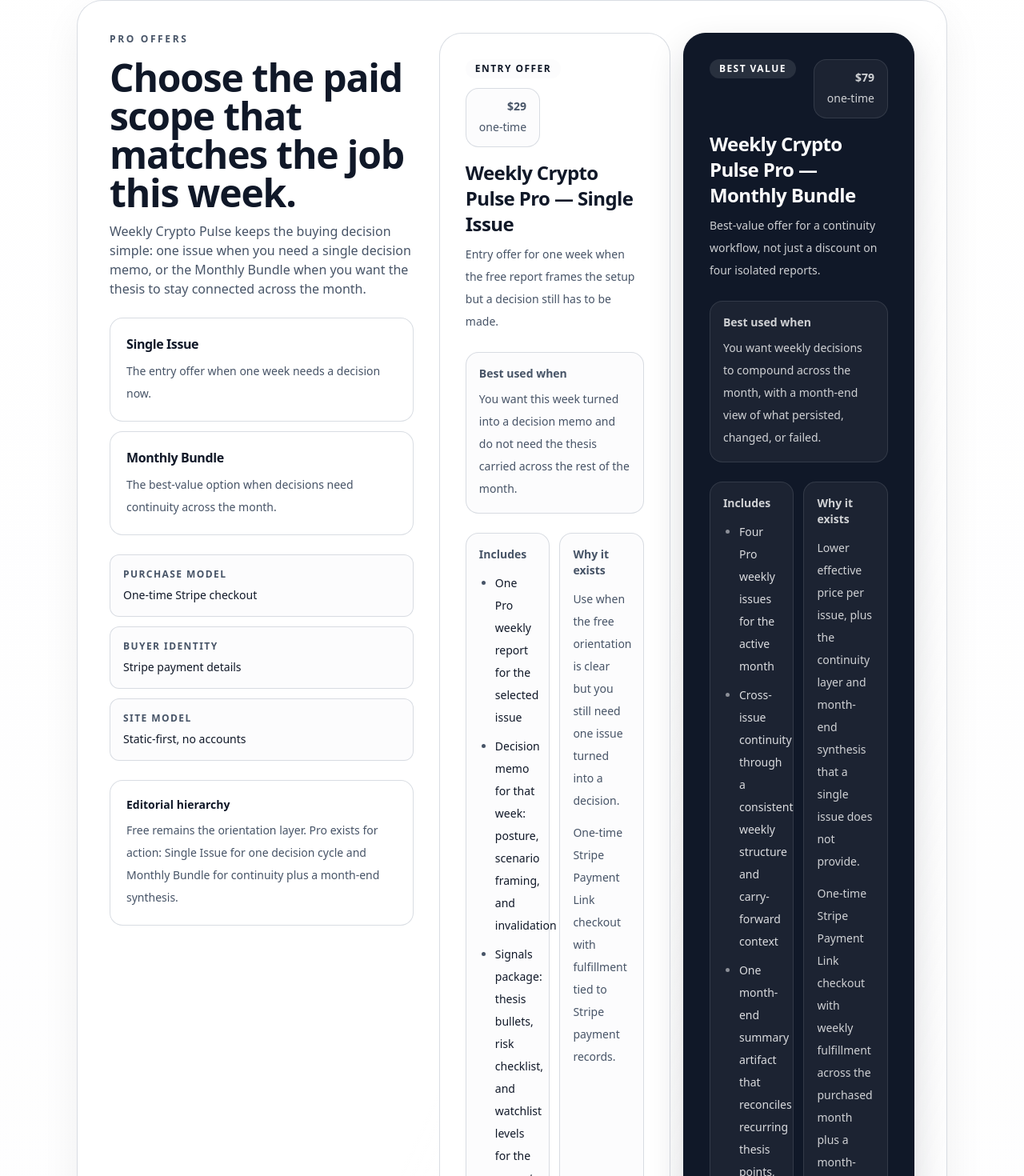
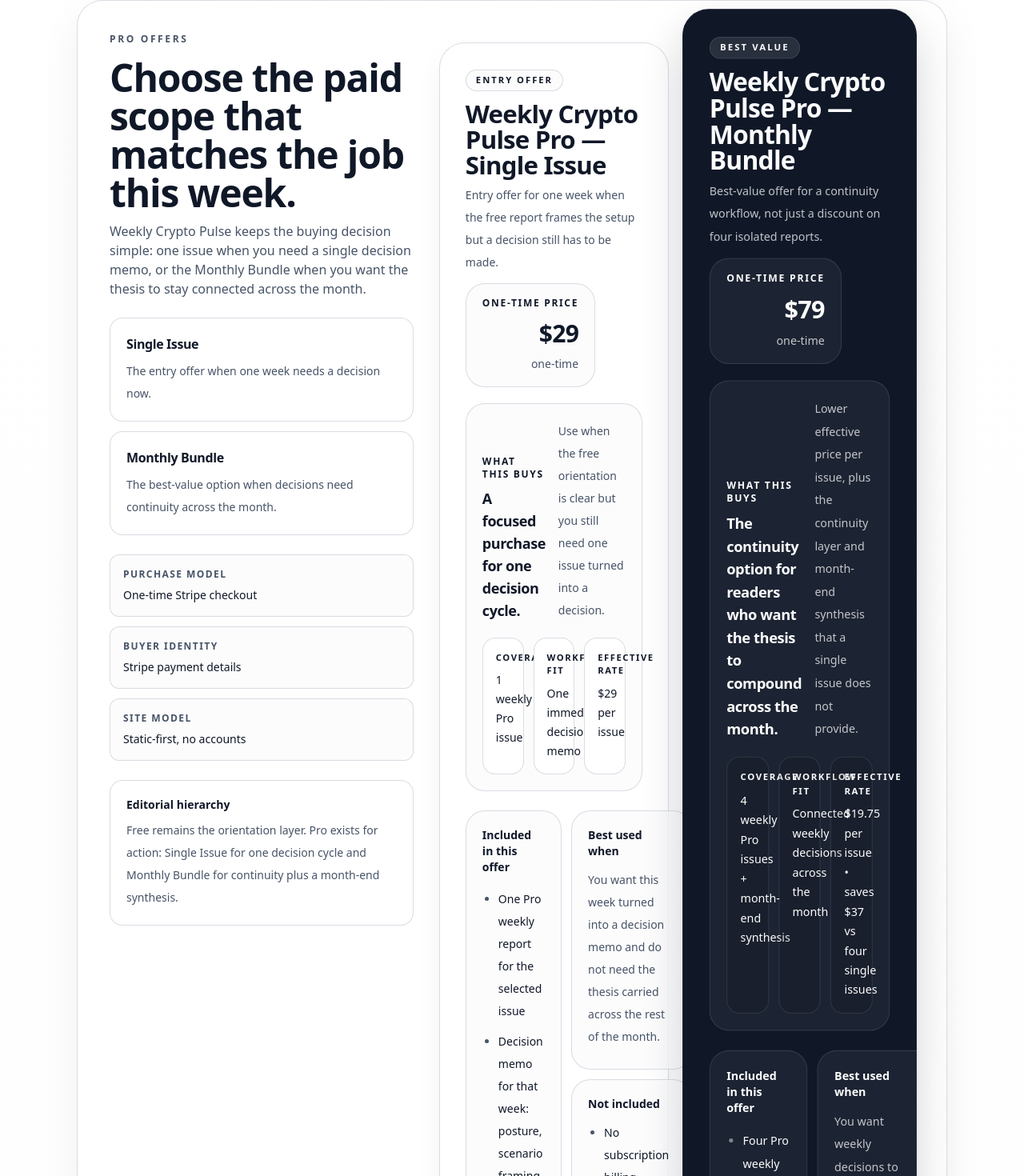
Before and after one commit to castanhf/Weekly-Crypto-Pulse, a Next.js app: page /pro in a window 1280 px wide. Shown: the part 206-1676 px from the top of the page at 80% size. Built offline with nearby package versions, Linux system fonts and the light colour scheme; no server answers.

Commit message:
Redesign Pro offer cards

```diff
--- a/app/pro/page.tsx
+++ b/app/pro/page.tsx
@@ -16,6 +16,16 @@
 type HeroNote = Readonly<{
   title: string;
   description: string;
+}>;
+
+type OfferMetric = Readonly<{
+  label: string;
+  value: string;
+}>;
+
+type OfferNarrative = Readonly<{
+  emphasis: string;
+  metrics: ReadonlyArray<OfferMetric>;
 }>;
 
 const HERO_NOTES: ReadonlyArray<HeroNote> = [
@@ -47,20 +57,25 @@
   }
 ] as const;
 
-
-const offerAccentClassNames: Record<ProOfferCard['pricing']['tier'], string> = {
-  entryOffer: 'border-line/80 bg-white text-ink',
-  bestValueOffer: 'border-ink bg-ink text-paper shadow-[0_20px_45px_rgba(16,24,40,0.16)]'
+const offerCardClassNames: Record<ProOfferCard['pricing']['tier'], string> = {
+  entryOffer: 'border-line/80 bg-white text-ink shadow-[0_18px_35px_rgba(16,24,40,0.05)]',
+  bestValueOffer:
+    'border-ink bg-ink text-paper shadow-[0_24px_50px_rgba(16,24,40,0.18)] lg:-translate-y-3 lg:scale-[1.02]'
 };
 
-const offerPanelClassNames: Record<ProOfferCard['pricing']['tier'], string> = {
-  entryOffer: 'border-line/80 bg-paper text-muted',
-  bestValueOffer: 'border-white/10 bg-white/5 text-paper/80'
+const offerSurfaceClassNames: Record<ProOfferCard['pricing']['tier'], string> = {
+  entryOffer: 'border-line/80 bg-paper/80 text-ink',
+  bestValueOffer: 'border-white/10 bg-white/5 text-paper'
+};
+
+const offerMutedTextClassNames: Record<ProOfferCard['pricing']['tier'], string> = {
+  entryOffer: 'text-muted',
+  bestValueOffer: 'text-paper/75'
 };
 
 const offerListClassNames: Record<ProOfferCard['pricing']['tier'], string> = {
   entryOffer: 'text-ink marker:text-muted',
-  bestValueOffer: 'text-paper/85 marker:text-paper/50'
+  bestValueOffer: 'text-paper/88 marker:text-paper/45'
 };
 
 const offerCtaClassNames: Record<ProOfferCard['pricing']['tier'], string> = {
@@ -73,61 +88,114 @@
   bestValueOffer: 'border-white/15 text-paper hover:border-white/40 hover:bg-white/5'
 };
 
+const OFFER_NARRATIVES: Readonly<Record<ProOfferCard['id'], OfferNarrative>> = {
+  singleIssue: {
+    emphasis: 'A focused purchase for one decision cycle.',
+    metrics: [
+      { label: 'Coverage', value: '1 weekly Pro issue' },
+      { label: 'Workflow fit', value: 'One immediate decision memo' },
+      { label: 'Effective rate', value: '$29 per issue' }
+    ]
+  },
+  monthlyBundle: {
+    emphasis: 'The continuity option for readers who want the thesis to compound across the month.',
+    metrics: [
+      { label: 'Coverage', value: '4 weekly Pro issues + month-end synthesis' },
+      { label: 'Workflow fit', value: 'Connected weekly decisions across the month' },
+      { label: 'Effective rate', value: '$19.75 per issue • saves $37 vs four single issues' }
+    ]
+  }
+} as const;
+
 function OfferCard({ offer }: Readonly<{ offer: ProOfferCard }>): JSX.Element {
   const { pricing, product, checkoutTarget } = offer;
+  const narrative = OFFER_NARRATIVES[offer.id];
+  const isBestValueOffer = pricing.tier === 'bestValueOffer';
 
   return (
-    <article className={`flex h-full flex-col rounded-[1.75rem] border p-6 sm:p-8 ${offerAccentClassNames[pricing.tier]}`}>
+    <article className={`flex h-full flex-col rounded-[2rem] border p-6 sm:p-8 ${offerCardClassNames[pricing.tier]}`}>
       <div className="flex flex-1 flex-col gap-6">
-        <div className="space-y-4">
+        <div className="space-y-5">
           <div className="flex flex-wrap items-start justify-between gap-3">
+            <div className="space-y-3">
               <p
-              className={`inline-flex rounded-full px-3 py-1 text-xs font-semibold uppercase tracking-[0.12em] ${
-                pricing.tier === 'bestValueOffer' ? 'bg-white/10 text-paper' : 'bg-paper text-ink'
+                className={`inline-flex rounded-full border px-3 py-1 text-[0.7rem] font-semibold uppercase tracking-[0.18em] ${
+                  isBestValueOffer ? 'border-white/10 bg-white/10 text-paper' : 'border-line/80 bg-paper text-ink'
                 }`}
               >
                 {pricing.valueLabel}
               </p>
-            <div
-              className={`rounded-2xl border px-4 py-3 text-right text-sm ${offerPanelClassNames[pricing.tier]}`}
-            >
-              <p className="font-semibold text-current">{pricing.displayPrice}</p>
-              <p className="mt-1 leading-6">{pricing.displayPeriodLabel}</p>
+              <div className="space-y-2">
+                <h2 className="text-2xl font-semibold tracking-tight sm:text-[1.95rem]">{product.name}</h2>
+                <p className={`max-w-xl text-sm leading-7 ${offerMutedTextClassNames[pricing.tier]}`}>{product.shortDescription}</p>
               </div>
             </div>
 
-          <div className="space-y-2">
-            <h2 className="text-2xl font-semibold tracking-tight">{product.name}</h2>
-            <p className={`text-sm leading-7 ${pricing.tier === 'bestValueOffer' ? 'text-paper/80' : 'text-muted'}`}>
-              {product.shortDescription}
-            </p>
+            <div
+              className={`min-w-[10rem] rounded-[1.5rem] border px-5 py-4 text-left sm:text-right ${offerSurfaceClassNames[pricing.tier]}`}
+            >
+              <p className="text-xs font-semibold uppercase tracking-[0.14em] text-current/70">One-time price</p>
+              <p className="mt-3 text-3xl font-semibold tracking-tight">{pricing.displayPrice}</p>
+              <p className={`mt-2 text-sm leading-6 ${offerMutedTextClassNames[pricing.tier]}`}>{pricing.displayPeriodLabel}</p>
             </div>
           </div>
 
-        <div className={`rounded-2xl border px-4 py-4 ${offerPanelClassNames[pricing.tier]}`}>
-          <p className="text-sm font-semibold text-current">Best used when</p>
-          <p className="mt-2 text-sm leading-7">{product.audience}</p>
+          <div className={`rounded-[1.5rem] border px-5 py-5 ${offerSurfaceClassNames[pricing.tier]}`}>
+            <div className="flex flex-col gap-4 lg:flex-row lg:items-end lg:justify-between">
+              <div className="space-y-2">
+                <p className="text-xs font-semibold uppercase tracking-[0.14em] text-current/70">What this buys</p>
+                <p className="text-lg font-semibold tracking-tight text-current">{narrative.emphasis}</p>
+              </div>
+              <p className={`max-w-md text-sm leading-7 ${offerMutedTextClassNames[pricing.tier]}`}>{pricing.comparisonHint}</p>
             </div>
 
-        <div className="grid gap-3 md:grid-cols-2">
-          <div className={`rounded-2xl border px-4 py-4 ${offerPanelClassNames[pricing.tier]}`}>
-            <h3 className="text-sm font-semibold text-current">Includes</h3>
-            <ul className={`mt-3 list-disc space-y-2 pl-5 text-sm leading-7 ${offerListClassNames[pricing.tier]}`}>
+            <dl className="mt-5 grid gap-3 sm:grid-cols-3">
+              {narrative.metrics.map((metric) => (
+                <div
+                  className={`rounded-2xl border px-4 py-4 ${
+                    isBestValueOffer ? 'border-white/10 bg-black/10' : 'border-line/80 bg-white'
+                  }`}
+                  key={metric.label}
+                >
+                  <dt className="text-[0.7rem] font-semibold uppercase tracking-[0.14em] text-current/65">{metric.label}</dt>
+                  <dd className="mt-2 text-sm font-medium leading-6 text-current">{metric.value}</dd>
+                </div>
+              ))}
+            </dl>
+          </div>
+        </div>
+
+        <div className="grid gap-3 xl:grid-cols-[minmax(0,1.15fr)_minmax(0,0.85fr)]">
+          <div className={`rounded-[1.5rem] border px-5 py-5 ${offerSurfaceClassNames[pricing.tier]}`}>
+            <h3 className="text-sm font-semibold text-current">Included in this offer</h3>
+            <ul className={`mt-4 list-disc space-y-2.5 pl-5 text-sm leading-7 ${offerListClassNames[pricing.tier]}`}>
               {product.includes.map((deliverable) => (
                 <li key={deliverable}>{deliverable}</li>
               ))}
             </ul>
           </div>
 
-          <div className={`rounded-2xl border px-4 py-4 ${offerPanelClassNames[pricing.tier]}`}>
-            <h3 className="text-sm font-semibold text-current">Why it exists</h3>
-            <p className="mt-3 text-sm leading-7 text-current">{pricing.comparisonHint}</p>
-            <p className="mt-3 text-sm leading-7 text-current">{product.deliveryModel}</p>
+          <div className="grid gap-3">
+            <div className={`rounded-[1.5rem] border px-5 py-5 ${offerSurfaceClassNames[pricing.tier]}`}>
+              <h3 className="text-sm font-semibold text-current">Best used when</h3>
+              <p className={`mt-3 text-sm leading-7 ${offerMutedTextClassNames[pricing.tier]}`}>{product.audience}</p>
+            </div>
+
+            <div className={`rounded-[1.5rem] border px-5 py-5 ${offerSurfaceClassNames[pricing.tier]}`}>
+              <h3 className="text-sm font-semibold text-current">Not included</h3>
+              <ul className={`mt-3 list-disc space-y-2.5 pl-5 text-sm leading-7 ${offerListClassNames[pricing.tier]}`}>
+                {product.excludes.map((exclusion) => (
+                  <li key={exclusion}>{exclusion}</li>
+                ))}
+              </ul>
+            </div>
           </div>
         </div>
       </div>
 
-      <div className="mt-6 flex flex-col gap-3 sm:flex-row sm:flex-wrap">
+      <div className="mt-6 flex flex-col gap-3 border-t border-current/10 pt-6 sm:flex-row sm:flex-wrap sm:items-center sm:justify-between">
+        <p className={`max-w-md text-sm leading-7 ${offerMutedTextClassNames[pricing.tier]}`}>{product.deliveryModel}</p>
+        <div className="flex w-full flex-col gap-3 sm:w-auto sm:flex-row sm:flex-wrap">
           <ProCta
             className={`inline-flex min-h-11 w-full items-center justify-center rounded-xl px-4 py-3 text-center text-sm font-medium transition sm:w-auto ${offerCtaClassNames[pricing.tier]}`}
             checkoutTarget={checkoutTarget}
@@ -139,6 +207,7 @@
           >
             Compare tiers
           </a>
+        </div>
       </div>
     </article>
   );
@@ -199,7 +268,7 @@
             </div>
           </div>
 
-          <div className="grid gap-4 lg:grid-cols-2 lg:items-stretch">
+          <div className="grid gap-5 lg:grid-cols-2 lg:items-stretch lg:pt-3">
             {offers.map((offer) => (
               <OfferCard key={offer.id} offer={offer} />
             ))}
```
Lines whose indentation alone changed are shown as unchanged.
